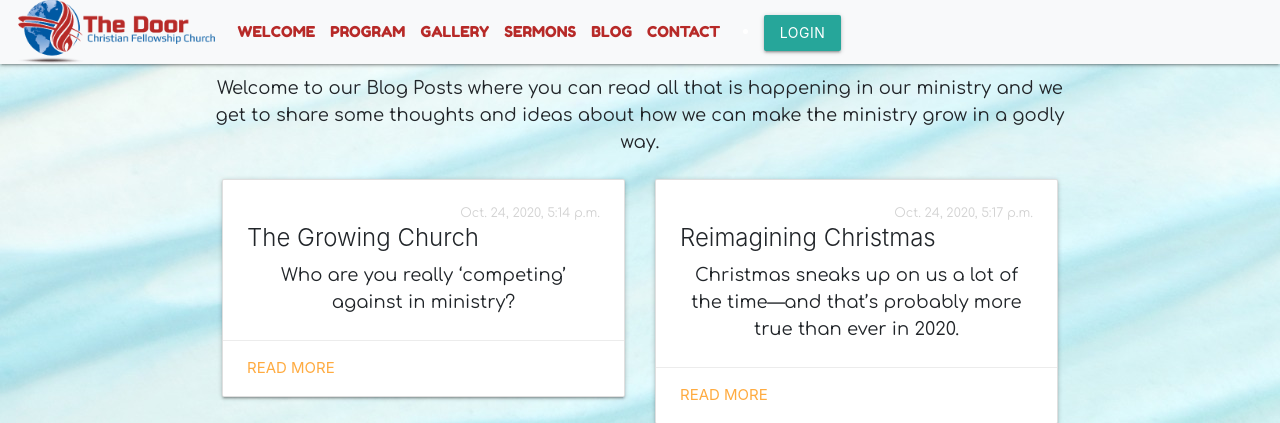
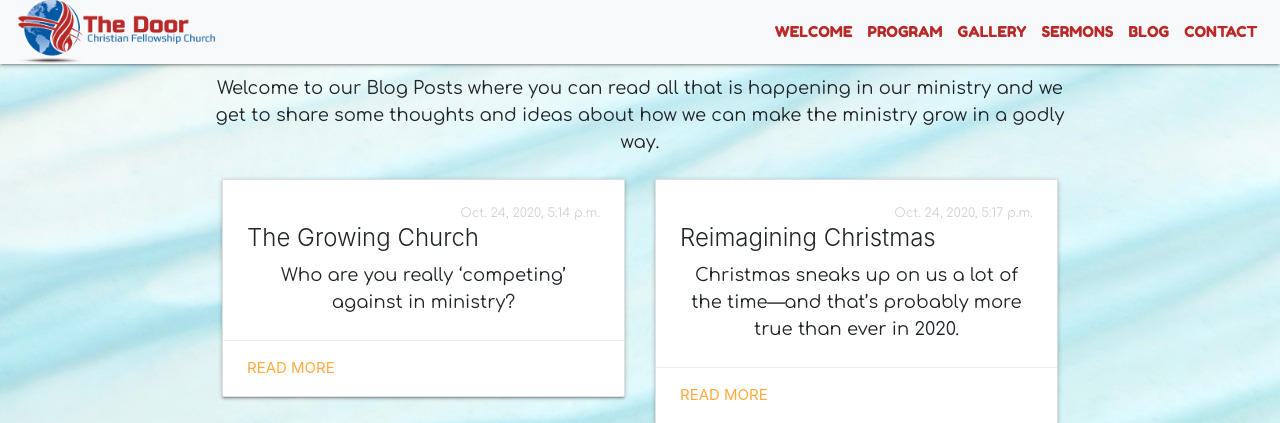
Before and after one commit to Nancy-Muthinzi/DCFC-website, a Django app: page /blog in a window 1280 px wide. Shown: the top 423 px of the page. Run offline with Django 3.2, Linux system fonts and the light colour scheme; data comes from the database, SQL or seed files in the repository; some libraries are stand-ins or nearby versions.

Commit message:
change login info

```diff
--- a/dcfc/templates/navbar.html
+++ b/dcfc/templates/navbar.html
@@ -51,11 +51,12 @@ bottom dark nav with navbar and search bar -->
     </div> -->
 
     <!-- login route -->
-    <div class="col-sm-6 col-md-6">
+    <!-- <div class="col-sm-6 col-md-6">
         {% if user.is_authenticated %}
-        <ul style="list-style: none;">
+        <ul style="list-style: none; color: lightgray;">
             <li class="dropdown">
-            <a href="#" class="dropdown-toggle btn btn-default" data-toggle="dropdown" role="button" aria-expanded="false">Account
+                <a href="#" class="dropdown-toggle btn btn-default" data-toggle="dropdown" role="button"
+                    aria-expanded="false">Account
                     <span class="caret"></span>
                 </a>
                 <ul class="dropdown-menu" role="menu">
@@ -77,6 +78,6 @@ bottom dark nav with navbar and search bar -->
         </li>
 
         {% endif %}
-      </div>
+    </div> -->
 
 </nav>
```
Lines whose indentation alone changed are shown as unchanged.
